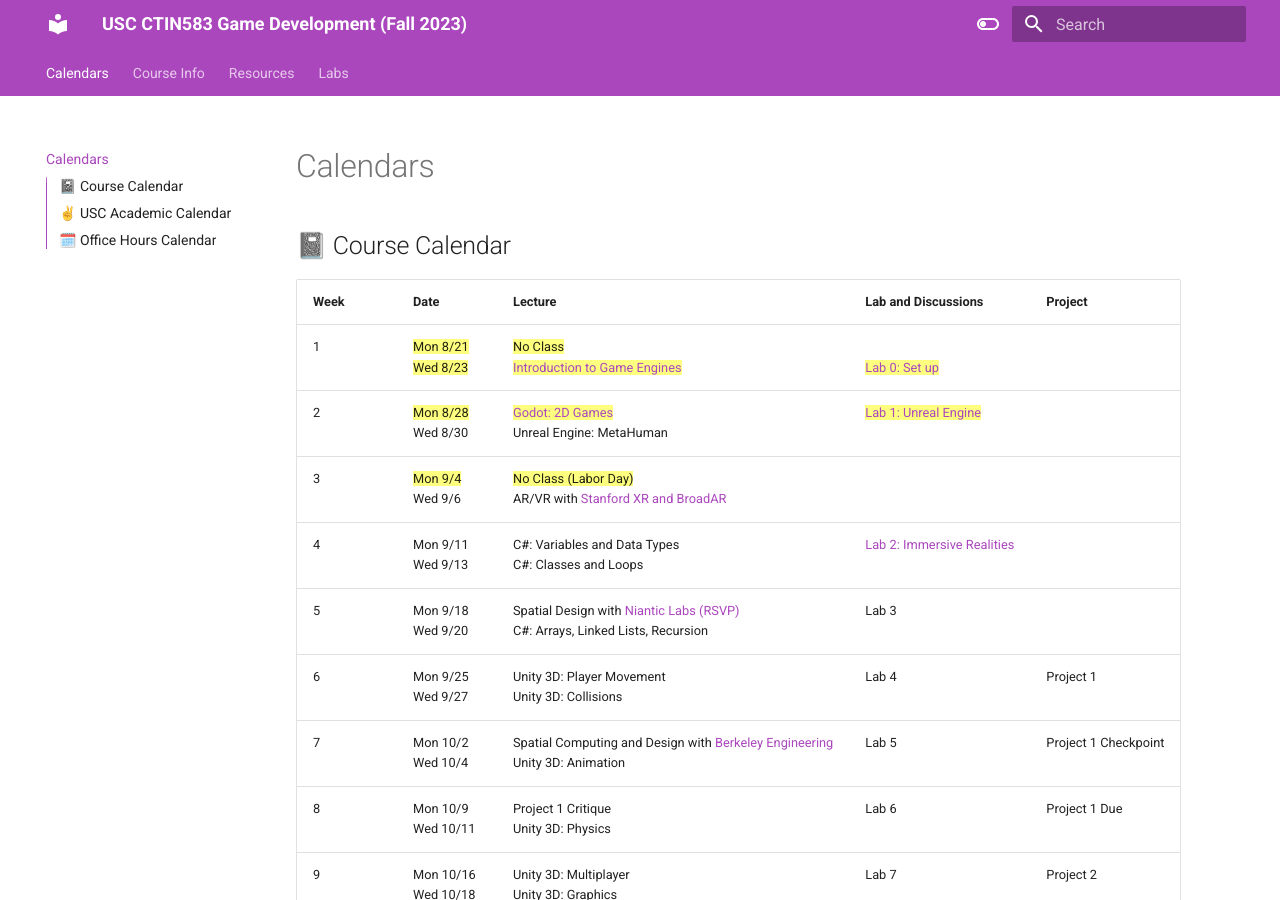
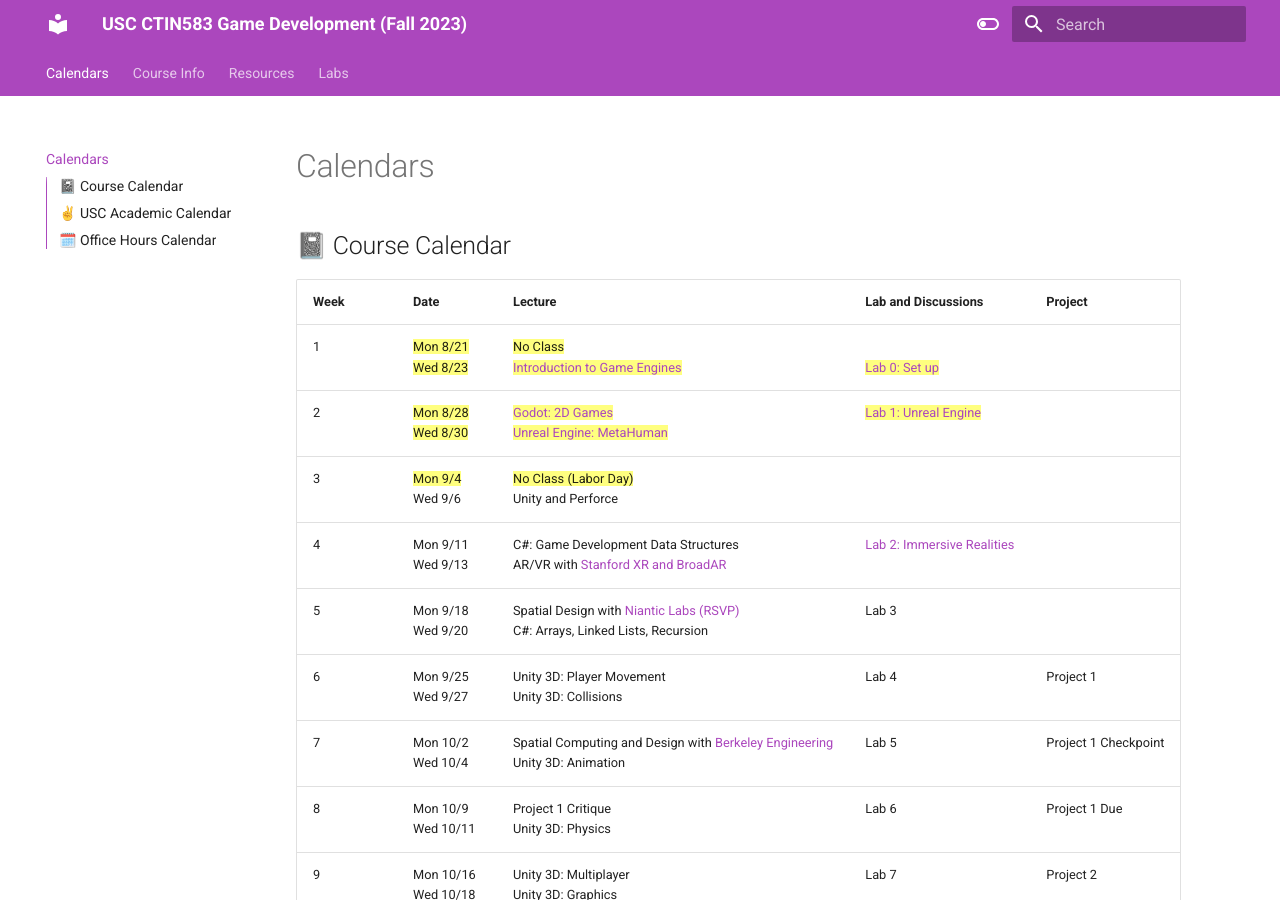
Before and after one commit to usc-ctin583/usc-ctin583.github.io, an MkDocs documentation site: the page built from docs/index.md, in a window 1280 px wide and 900 px high. Built offline with MkDocs 1.6.1 and Material for MkDocs 9.7.7, drawn with Linux system fonts in a browser that asks for light colours.

Commit message:
update calendar

```diff
--- a/docs/index.md
+++ b/docs/index.md
@@ -3,9 +3,9 @@
 | Week | Date                     | Lecture                                           | Lab and Discussions              | Project |
 | :----| :----------------------- | :------------------------------------------------ | :-------------------------------| :--------------|
 | 1    | ==Mon 8/21== <br> ==Wed 8/23==   | ==No Class== <br> ==[Introduction to Game Engines](https://www.icloud.com/keynote/0b9Z3oJLZPPXEXypJu4s9P11w#Lecture1)== | <br> ==[Lab 0: Set up](Labs/lab0.md)== | |
-| 2    | ==Mon 8/28== <br> Wed 8/30   | ==[Godot: 2D Games](https://www.icloud.com/keynote/04anqoPcDLolGOwy6tP3XAq3w#Lecture2)== <br> Unreal Engine: MetaHuman |  ==[Lab 1: Unreal Engine](Labs/lab1.md)== | | |
-| 3    | ==Mon 9/4== <br> Wed 9/6     | ==No Class (Labor Day)== <br> AR/VR with [Stanford XR and BroadAR](https://www.broadar.com/) | |
-| 4    | Mon 9/11 <br> Wed 9/13   | C#: Variables and Data Types <br> C#: Classes and Loops | [Lab 2: Immersive Realities](Labs/lab2.md) |
+| 2    | ==Mon 8/28== <br> ==Wed 8/30==   | ==[Godot: 2D Games](https://www.icloud.com/keynote/04anqoPcDLolGOwy6tP3XAq3w#Lecture2)== <br> ==[Unreal Engine: MetaHuman]()== |  ==[Lab 1: Unreal Engine](Labs/lab1.md)== | | |
+| 3    | ==Mon 9/4== <br> Wed 9/6     | ==No Class (Labor Day)== <br> Unity and Perforce | |
+| 4    | Mon 9/11 <br> Wed 9/13   | C#: Game Development Data Structures <br> AR/VR with [Stanford XR and BroadAR](https://www.broadar.com/) | [Lab 2: Immersive Realities](Labs/lab2.md) |
 | 5    | Mon 9/18 <br> Wed 9/20   | Spatial Design with [Niantic Labs (RSVP)](https://calendar.google.com/calendar/event?action=TEMPLATE&tmeid=a2tjZGhsdTdrZjlzM2Q5NTNwYjRndXRmb2sgZGVib3JhaHl1ZW4yMDE2QGJlcmtlbGV5LmVkdQ&tmsrc=deborahyuen2016%40berkeley.edu) <br> C#: Arrays, Linked Lists, Recursion | Lab 3 |
 | 6    | Mon 9/25 <br> Wed 9/27   | Unity 3D: Player Movement <br> Unity 3D: Collisions | Lab 4 | Project 1 |
 | 7    | Mon 10/2 <br> Wed 10/4   | Spatial Computing and Design with [Berkeley Engineering](https://bid.berkeley.edu/) <br> Unity 3D: Animation | Lab 5 | Project 1 Checkpoint |
```
Also changed, not shown: docs/Labs/lab1.md (+1 -1 lines).
